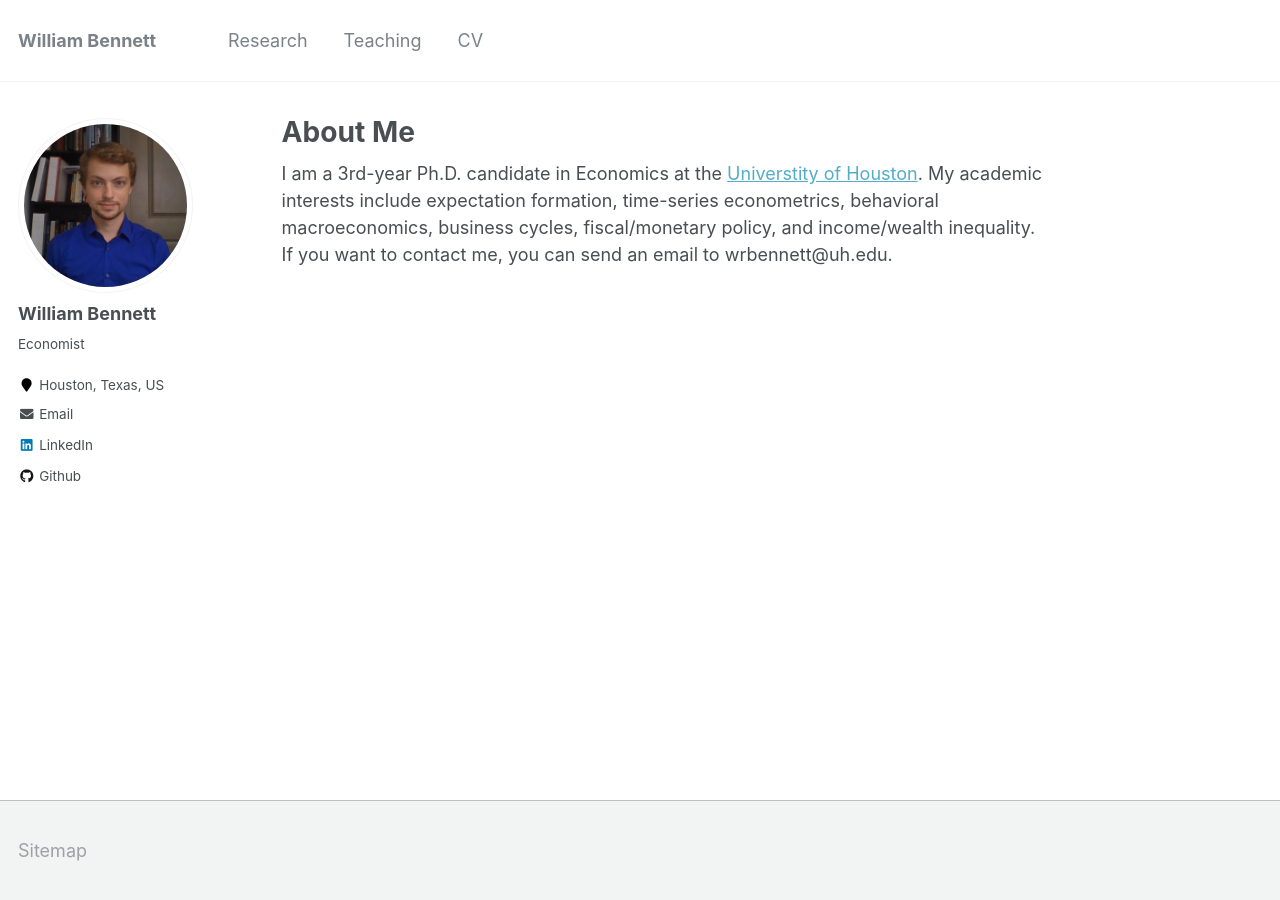
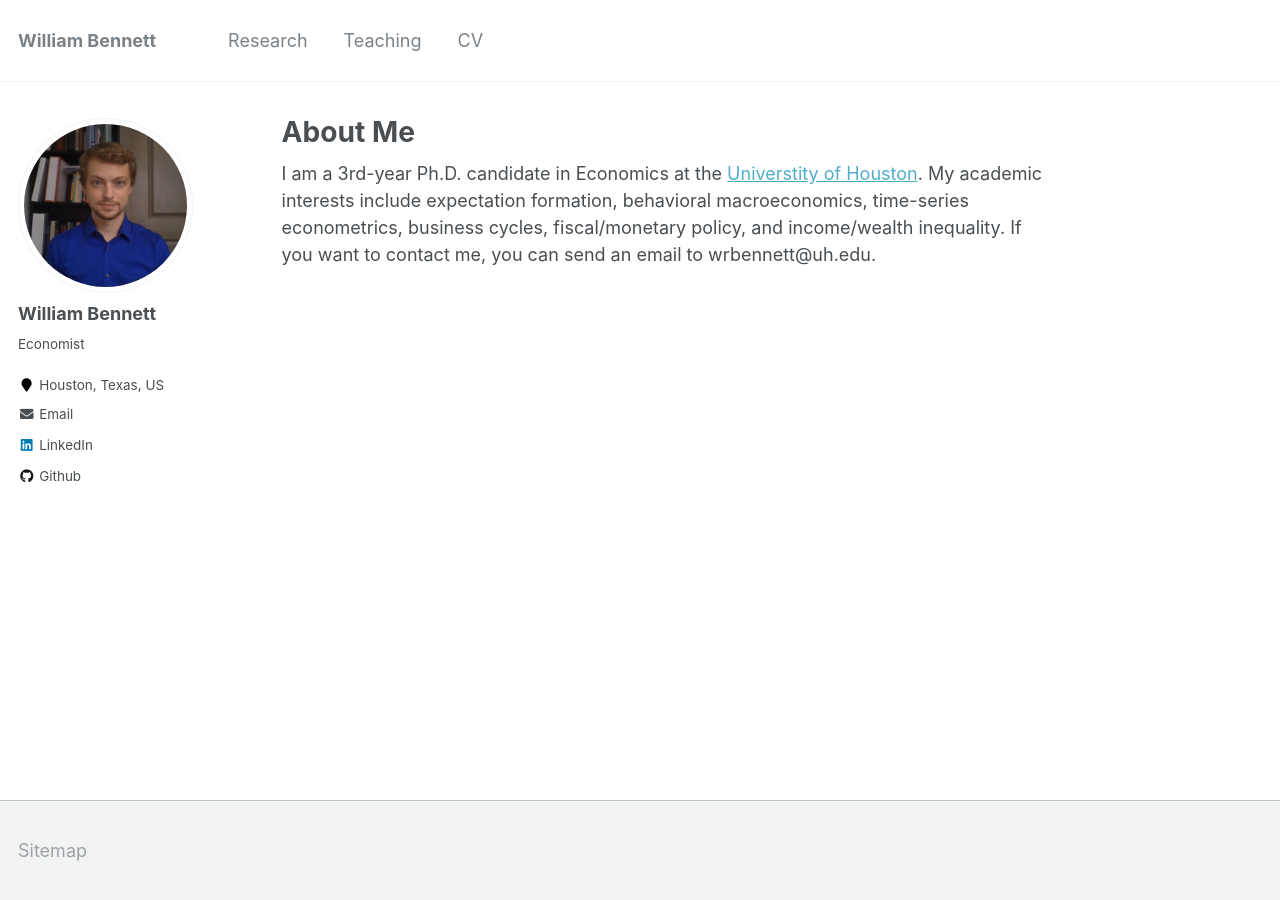
Before and after one commit to williambennettecon/williambennettecon.github.io, a Jekyll site: the page built from _pages/about.md, in a window 1280 px wide. Built offline with Jekyll 4.4.1, drawn with Linux system fonts in a browser that asks for light colours.

```diff
--- a/_pages/about.md
+++ b/_pages/about.md
@@ -8,4 +8,4 @@ redirect_from:
   - /about.html
 ---
 
-I am a 3rd-year Ph.D. candidate in Economics at the [Universtity of Houston](https://www.uh.edu/class/economics/). My academic interests include expectation formation, time-series econometrics, behavioral macroeconomics, business cycles, fiscal/monetary policy, and income/wealth inequality. If you want to contact me, you can send an email to wrbennett@uh.edu.
+I am a 3rd-year Ph.D. candidate in Economics at the [Universtity of Houston](https://www.uh.edu/class/economics/). My academic interests include expectation formation, behavioral macroeconomics, time-series econometrics, business cycles, fiscal/monetary policy, and income/wealth inequality. If you want to contact me, you can send an email to wrbennett@uh.edu.
```
